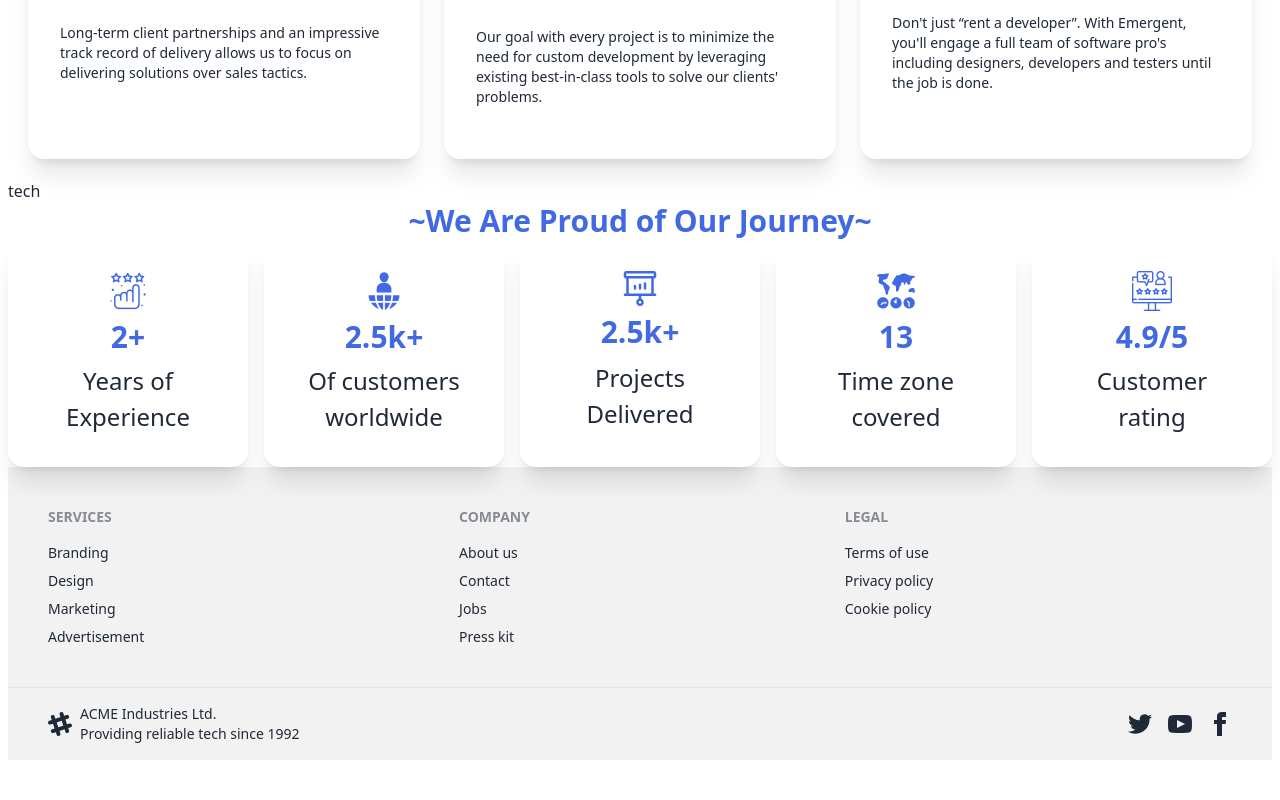
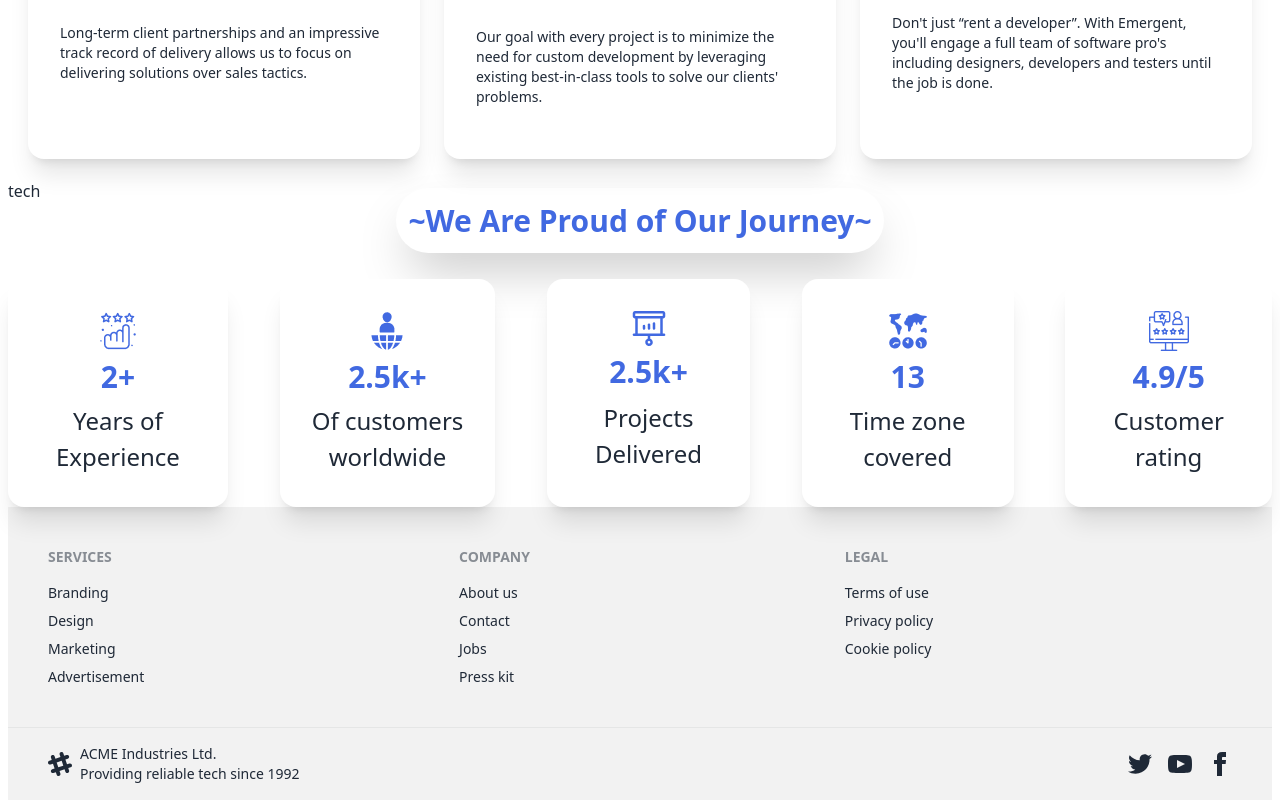
Before and after one commit to MahmudulMahi/-company-website, a React (Vite) app: page / in a window 1280 px wide. Shown: the part 1832-2632 px from the top of the page. Before the commit the page ends 2592 px from the top, so only its background shows below. Built offline with nearby package versions, Linux system fonts and the light colour scheme.

Commit message:
create proud of jurney section

```diff
--- a/src/components/Layouts/ProudJourney/ProudJourney.jsx
+++ b/src/components/Layouts/ProudJourney/ProudJourney.jsx
@@ -1,20 +1,20 @@
-import proudicon1 from '../../../../public/asset/Rating.png'
-import proudicon2 from '../../../../public/asset/Global Businessman.png'
-import proudicon3 from '../../../../public/asset/Vector.png'
-import proudicon4 from '../../../../public/asset/Time Zone.png'
-import proudicon5 from '../../../../public/asset/Vector (1).png'
+import proudicon1 from '/asset/Rating.png'
+import proudicon2 from '/asset/Global Businessman.png'
+import proudicon3 from '/asset/Vector.png'
+import proudicon4 from '/asset/Time Zone.png'
+import proudicon5 from '/asset/Vector (1).png'
 
 const ProudJourney = () => {
   return (
     <div>
       <div className='text-[#4169E1] text-3xl text-center font-semibold'>
-        ~We Are Proud of Our Journey~
+        <span className='shadow-2xl rounded-full p-0 md:p-3'>~We Are Proud of Our Journey~</span>
       </div>
 
-      <div className='grid grid-cols-5 gap-4'>
+      <div className='flex flex-col md:flex-col lg:flex-row justify-between gap-4 mt-10 mx-auto'>
         {/* ---------- */}
         <div className="card  bg-base-100 shadow-xl">
-          <div className="card-body items-center text-center">
+          <div className="card-body items-center text-center px-12">
             <img src={proudicon1} alt="" />
             <p className='text-3xl text-[#4169E1] font-bold'>2+</p>
             <p className='text-[24px]'>Years of  <br/>
@@ -25,7 +25,7 @@ const ProudJourney = () => {
         {/* ----------- */}
         {/* ---------- */}
         <div className="card  bg-base-100 shadow-xl">
-          <div className="card-body items-center text-center">
+          <div className="card-body items-center text-center px-8">
             <img src={proudicon2} alt="" />
             <p className='text-3xl text-[#4169E1] font-bold'>2.5k+</p>
             <p className='text-[24px]'>Of customers <br/>
@@ -35,8 +35,8 @@ const ProudJourney = () => {
         </div>
         {/* ----------- */}
         {/* ---------- */}
-        <div className="card  bg-base-100 shadow-xl">
-          <div className="card-body items-center text-center">
+        <div className="card    bg-base-100 shadow-xl">
+          <div className="card-body items-center text-center px-12">
             <img src={proudicon3} alt="" />
             <p className='text-3xl text-[#4169E1] font-bold'>2.5k+</p>
             <p className='text-[24px]'>Projects <br/>
@@ -46,8 +46,8 @@ const ProudJourney = () => {
         </div>
         {/* ----------- */}
         {/* ---------- */}
-        <div className="card  bg-base-100 shadow-xl">
-          <div className="card-body items-center text-center">
+        <div className="card   bg-base-100 shadow-xl">
+          <div className="card-body items-center text-center px-12">
             <img src={proudicon4} alt="" />
             <p className='text-3xl text-[#4169E1] font-bold'>13</p>
             <p className='text-[24px]'>Time zone <br/>
@@ -57,8 +57,8 @@ const ProudJourney = () => {
         </div>
         {/* ----------- */}
         {/* ---------- */}
-        <div className="card  bg-base-100 shadow-xl">
-          <div className="card-body items-center text-center">
+        <div className="card   bg-base-100 shadow-xl">
+          <div className="card-body items-center text-center px-12">
             <img src={proudicon5} alt="" />
             <p className='text-3xl text-[#4169E1] font-bold'>4.9/5</p>
             <p className='text-[24px]'>Customer <br/>
```
